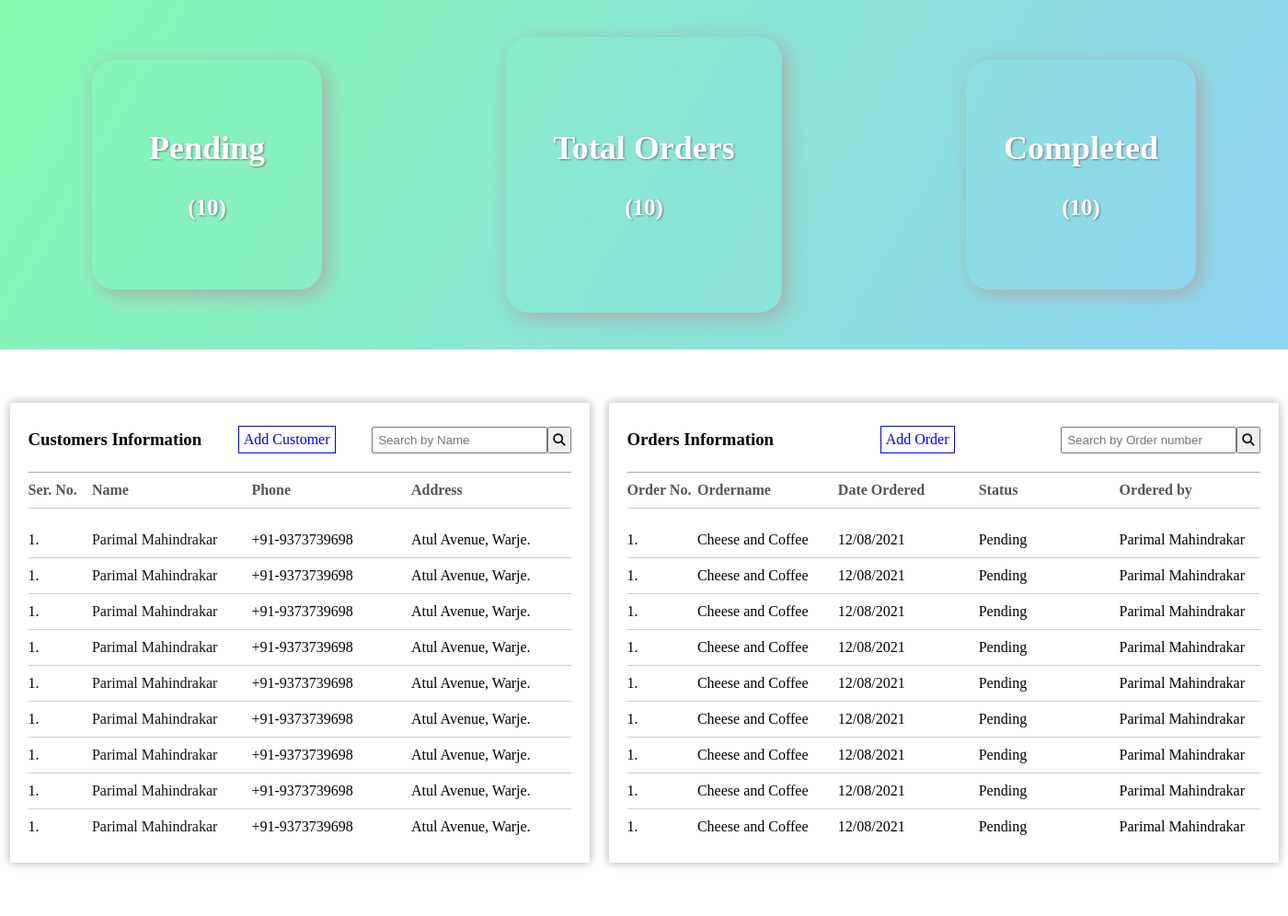
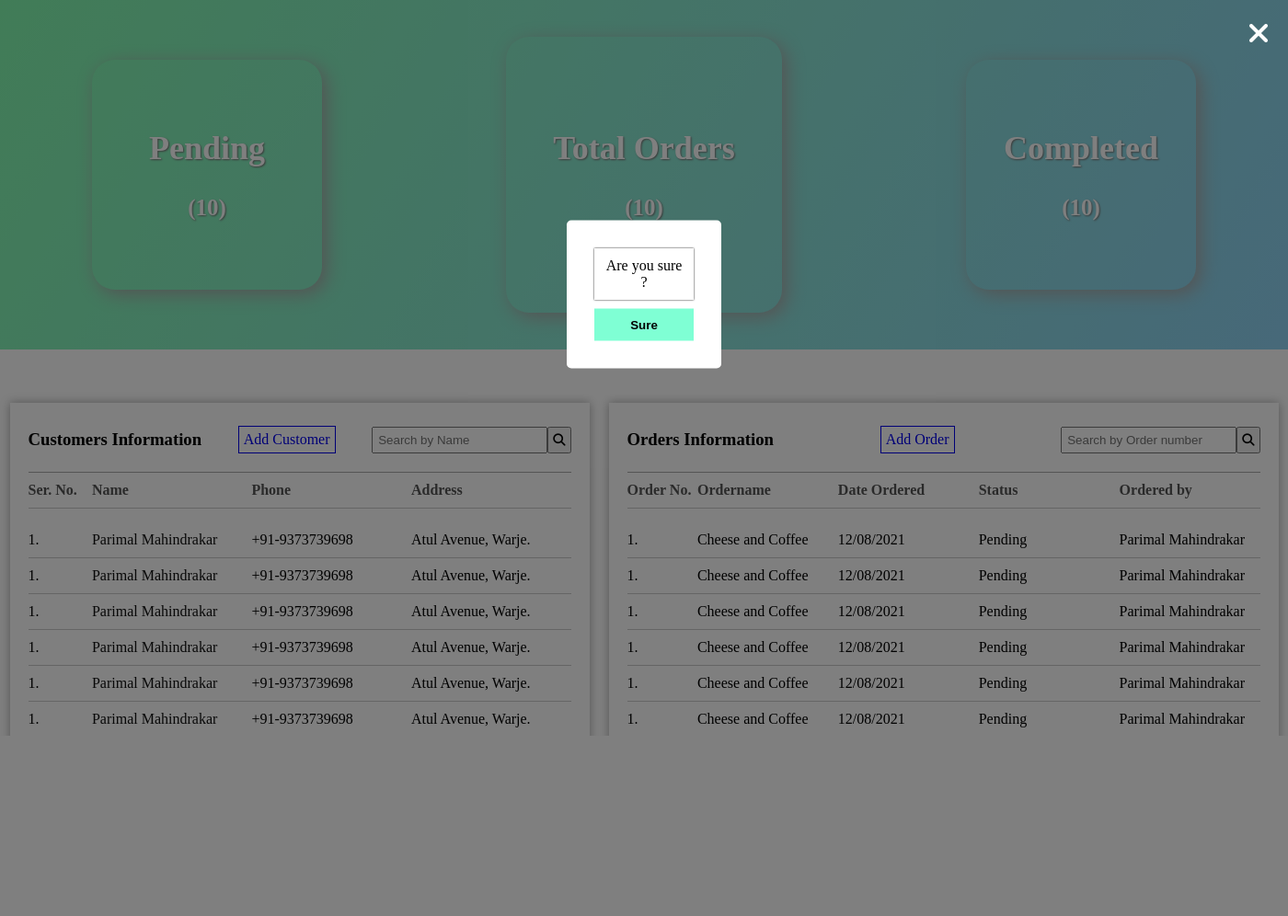
Before and after one commit to parimalmahindrakar/OrderManagement, a Flask app: template Template/dist/index.html in a window 1400 px wide. Shown: the whole page at 92% size. After the commit the page ends 800 px from the top, so only its background shows below. Run offline with Flask 2, Linux system fonts and the light colour scheme; the template is opened without the code that fills it, so the values that code supplies are empty; some libraries are stand-ins or nearby versions.

Commit message:
Added the final code

```diff
--- a/FlaskApp/app.py
+++ b/FlaskApp/app.py
@@ -26,7 +26,7 @@
     data = cursor.fetchall()
     for i in data:
         customers.update({i[0] : i[1:]})
-    cursor.execute("select orderid, quantity, OrderItemName, orderedOn, status, name from Customer, OrderItem, Orders where Customer.custid=Orders.custid and Orders.orderitemid = OrderItem.orderitemID")
+    cursor.execute("select orderid, quantity, OrderItemName, orderedOn, status, name from Customer, OrderItem, Orders where Customer.custid=Orders.custid and Orders.orderitemid = OrderItem.orderitemID order by orderid")
     data = cursor.fetchall()
     for i in data:
         orders.update({i[0] : i[1:]})
@@ -59,9 +59,15 @@
         gender = "F" if(data['gender'] == "Female") else "M"
         phone = data['phone']
         address = data['address']
-        query = f'insert into Customer(name, gender, phone, address) values("{name}", "{gender}","{phone}", "{address}");'
-        cursor.execute(query)
-        conn.commit()
+        action = data['action']
+        if(action == 'add'):
+            query = f'insert into Customer(name, gender, phone, address) values("{name}", "{gender}","{phone}", "{address}");'
+            cursor.execute(query)
+            conn.commit()
+        elif(action == 'update'):
+            query = f"update Customer set name='{name}', address = '{address}', gender='{gender}' ,phone='{phone}' where custid = {data['custid']};"
+            cursor.execute(query)
+            conn.commit()
         print(data)
         return jsonify(data)
     return "FORBIDDEN"
@@ -112,15 +118,19 @@
         data = json.loads(request.data)['words']
         cursor.execute(f"select orderid, quantity, OrderItemName, orderedOn, status, name from Customer, OrderItem, Orders where Customer.custid=Orders.custid and Orders.orderitemid = OrderItem.orderitemID and name like '%{data}%'")
         data = list(cursor.fetchall())
+        data = strdate(data)
 
-        for i in data:
-            i =  list(i)
-            # i[3] = str(i[3].year)+"-"+str(i[3].month)+"-"+str(i[3].day)
-        print(data)
         return jsonify({"msg" : data})
 
 
-
+def strdate(data) :
+    newlist = []
+    for i in data:
+        newlist.append(list(i))
+    for i in newlist:
+        str_ = "0" if i[3].month >=1 and i[3].month <=9 else ""
+        i[3] = str(i[3].year)+"-"+str_+str(i[3].month)+"-"+str(i[3].day)
+    return newlist
 
 @app.route("/getpendingntotal", methods =["GET", "POST"])
 def getpending():
@@ -130,10 +140,11 @@
         if data == "Pending" or data == "Completed" :
             query = f'select orderid, quantity, OrderItemName, orderedOn, status, name from Customer, OrderItem, Orders where Customer.custid=Orders.custid and Orders.orderitemid = OrderItem.orderitemID and status = "{data}";'
         else :
-            query = f'select orderid, quantity, OrderItemName, orderedOn, status, name from Customer, OrderItem, Orders where Customer.custid=Orders.custid and Orders.orderitemid = OrderItem.orderitemID;'
+            query = f'select orderid, quantity, OrderItemName, orderedOn, status, name from Customer, OrderItem, Orders where Customer.custid=Orders.custid and Orders.orderitemid = OrderItem.orderitemID order by orderid;'
 
         cursor.execute(query)
         data = cursor.fetchall()
+        data = strdate(data)
         return jsonify({"msg" : data})
 
 
@@ -164,8 +175,46 @@
             query = "select orderid, quantity, OrderItemName, orderedOn, status, name from Customer, OrderItem, Orders where Customer.custid=Orders.custid and Orders.orderitemid = OrderItem.orderitemID order by name"
         cursor.execute(query)
         data = cursor.fetchall()
+        data = strdate(data)
         return jsonify({"msg" : data})
 
+
+@app.route("/updatecustomer",  methods =["GET", "POST"])
+def updatecust():
+    if request.method == "POST":
+        data =  json.loads(request.data)
+
+
+@app.route("/getcustbyid",  methods =["GET", "POST"])
+def getcustbyid():
+    if request.method == "POST":
+        data =  json.loads(request.data)
+        query = f"select * from Customer where custid={data['id']}"
+        cursor.execute(query)
+        data = cursor.fetchall()
+        return jsonify({"msg" :data})
+
+@app.route("/updatependingorder",  methods =["GET", "POST"])
+def updatependingorder():
+    if request.method == "POST":
+        data =  json.loads(request.data)
+        orderid  = data['orderid']
+        query = f'update Orders set status="Completed" where orderid = {orderid}'
+        cursor.execute(query)
+        conn.commit()
+        return {"msg" : "updated"}
+
+
+@app.route("/deleteorder",  methods =["GET", "POST"])
+def deleteorder():
+    if request.method == "POST":
+        data =  json.loads(request.data)
+        orderid  = data['orderid']
+        print(orderid)
+        query = f'delete from Orders where orderid = {orderid}'
+        cursor.execute(query)
+        conn.commit()
+        return {"msg" : "deleted"}
 
 '''
 
--- a/FlaskApp/static/css/main.css
+++ b/FlaskApp/static/css/main.css
@@ -22,7 +22,7 @@
 
   section.header__section {
     height: 40vh;
-    background-image: linear-gradient(120deg, #a1c4fd 0%, #c2e9fb 100%);
+    background-image: linear-gradient(120deg, #84fab0 0%, #8fd3f4 100%);
   }
 
   @media (max-width: 1400px) {
--- /dev/null
+++ b/Template/dist/css/pendingtocompleted.css
@@ -0,0 +1,66 @@
+div.pendingtocomplted {
+  height: 100vh;
+  width: 100%;
+  background-color: rgba(0, 0, 0, 0.5);
+  position: fixed;
+  top: 0;
+  right: 0;
+  left: 0;
+}
+
+div.pendingtocomplted i.fa {
+  color: #fff;
+  padding: 20px;
+  position: fixed;
+  right: 0;
+  font-size: 32px;
+  cursor: pointer;
+}
+
+div.pendingtocomplted div.form {
+  position: absolute;
+  top: 40%;
+  left: 50%;
+  -webkit-transform: translate(-50%, -50%);
+          transform: translate(-50%, -50%);
+  width: 12%;
+}
+
+div.pendingtocomplted div.form div.take__info {
+  padding: 30px;
+  display: -webkit-box;
+  display: -ms-flexbox;
+  display: flex;
+  -webkit-box-orient: vertical;
+  -webkit-box-direction: normal;
+      -ms-flex-direction: column;
+          flex-direction: column;
+  background-color: #fff;
+  border-radius: 5px;
+}
+
+div.pendingtocomplted div.form div.take__info p {
+  width: 100%;
+  padding: 10px;
+  margin-bottom: 10px;
+  border: none;
+  -webkit-box-shadow: 0px 0px 2px #111;
+          box-shadow: 0px 0px 2px #111;
+  text-align: center;
+}
+
+div.pendingtocomplted div.form div.take__info button {
+  padding: 10px 0;
+  cursor: pointer;
+  border: none;
+  background-color: aquamarine;
+  font-weight: bold;
+  -webkit-transition: .5s;
+  transition: .5s;
+}
+
+div.pendingtocomplted div.form div.take__info button:active {
+  -webkit-transform: scale(0.9);
+          transform: scale(0.9);
+}
+/*# sourceMappingURL=pendingtocompleted.css.map */
--- a/Template/dist/index.html
+++ b/Template/dist/index.html
@@ -4,6 +4,8 @@
     <meta charset="UTF-8">
     <meta name="viewport" content="width=device-width, initial-scale=1.0">
     <link rel="stylesheet" href="css/main.css">
+    <link rel="stylesheet" href="css/pendingtocompleted.css">
+
     <script src="https://code.jquery.com/jquery-3.3.1.js"></script>
     <script src="https://kit.fontawesome.com/3b1ca000cb.js"></script>
     <title>Document</title>
@@ -51,6 +53,18 @@
             </div>
         </div>
     </div>
+
+
+    <div class="pendingtocomplted">
+        <i class="fa fa-close"></i>
+        <div class="form">
+            <div class="take__info">
+                <p>Are you sure ?</p>
+                <button class="surecompleted">Sure</button>
+            </div>
+        </div>
+    </div>
+
 
 
     <section class="header__section">
--- /dev/null
+++ b/Template/scss/pendingtocompleted.scss
@@ -0,0 +1,61 @@
+
+
+div.pendingtocomplted {
+
+
+    i.fa {
+        color: #fff;
+        padding: 20px;
+        position: fixed;
+        right: 0;
+        font-size: 32px;
+        cursor: pointer;
+    }
+
+    height: 100vh;
+    width: 100%;
+
+    background-color: rgba(0, 0, 0, .5);
+    position: fixed;
+    top: 0;
+    right: 0;
+    left: 0;
+    div.form {
+
+        position: absolute;
+        top: 40%;
+        left: 50%;
+        transform: translate(-50%,-50%);
+        width: 12%;
+        div.take__info {
+            padding: 30px;
+            display: flex;
+            flex-direction: column;
+            background-color: #fff;
+            border-radius: 5px;
+            p {
+                width: 100%;
+                padding: 10px;
+                margin-bottom: 10px;
+                border: none;
+                box-shadow: 0px 0px 2px #111;
+                text-align: center;
+
+            }
+            button {
+                padding: 10px 0;
+                cursor: pointer;
+                border: none;
+                background-color: aquamarine;
+                font-weight: bold;
+                transition: .5s;
+            &:active {
+                transform: scale(.9);
+            }
+
+            }
+        }
+
+    }
+
+}
```
Also changed, not shown: FlaskApp/static/css/external.css (+85 -2 lines), FlaskApp/static/js/app.js (+112 -73 lines), FlaskApp/templates/index.html (+36 -5 lines), Template/dist/css/main.css (+8 -0 lines), FlaskApp/static/img/cart.ico (added), 1 other file.
